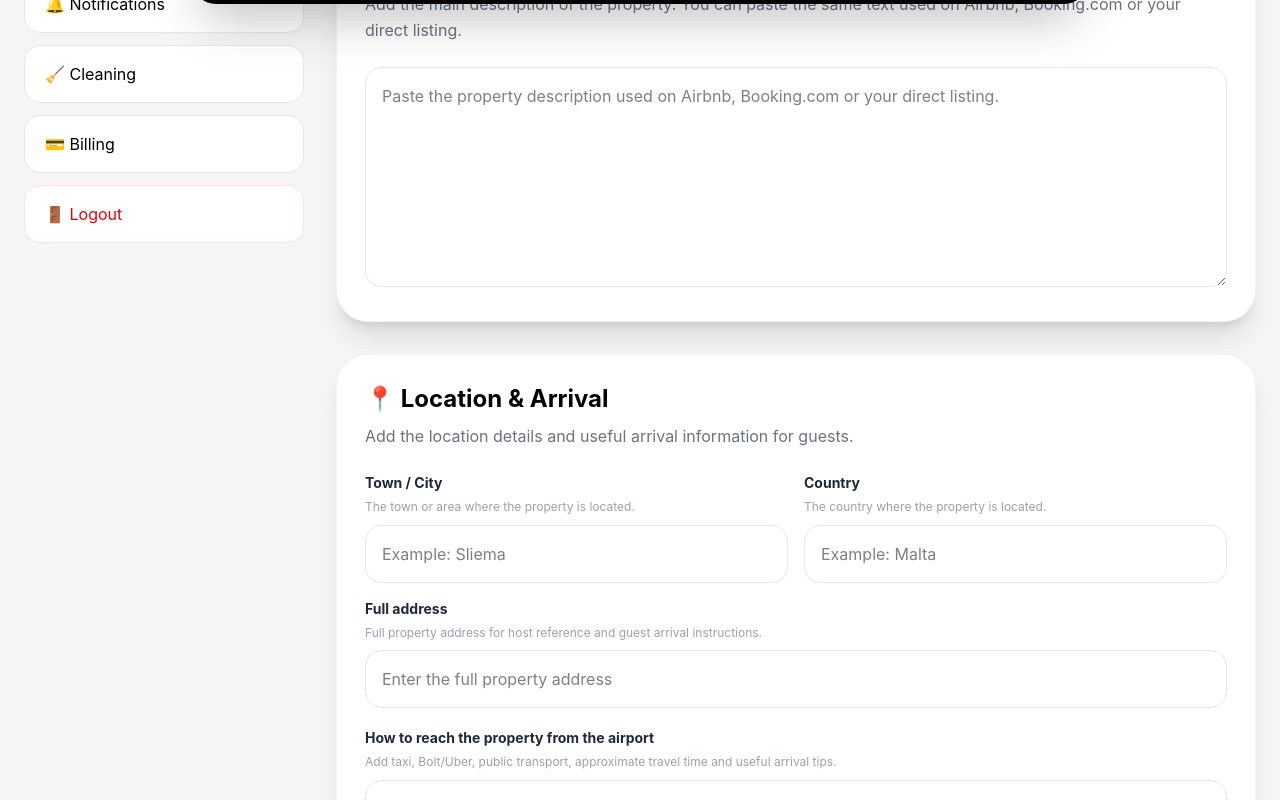
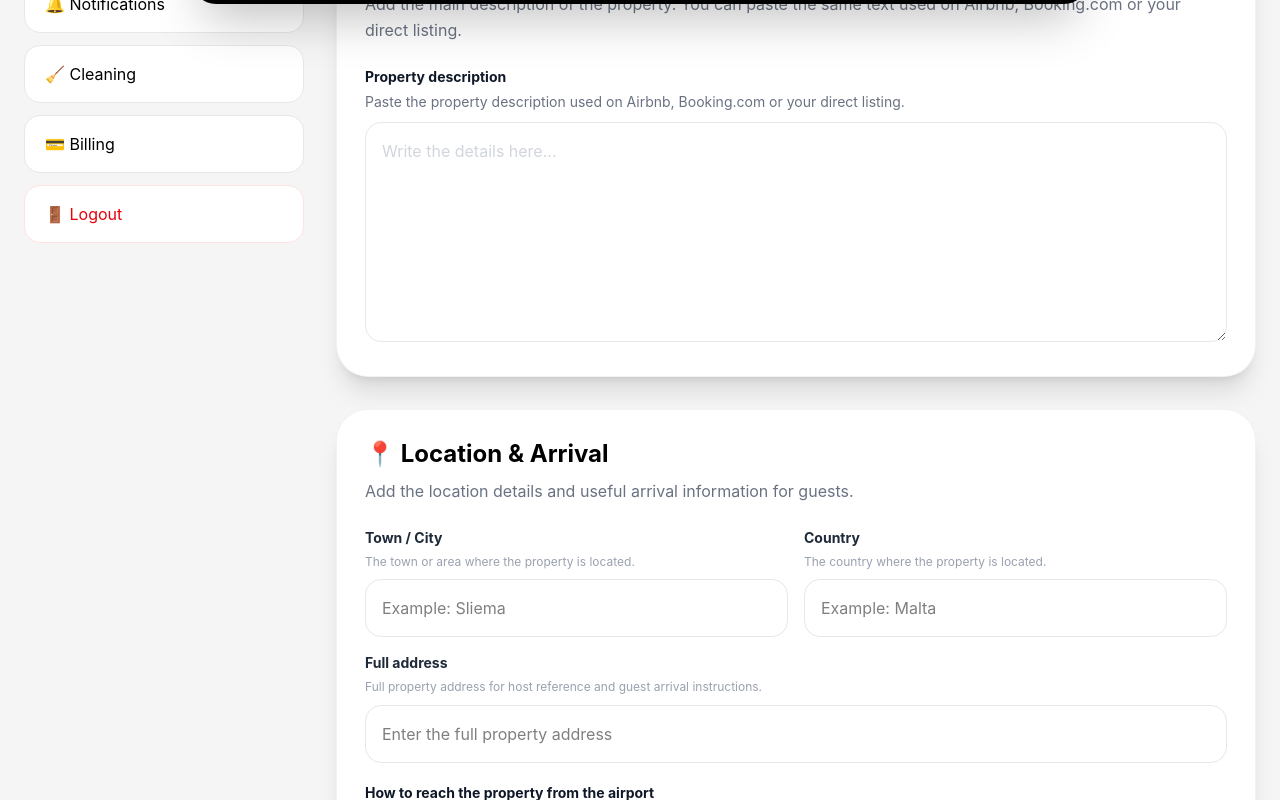
Before and after one commit to Devis84/ai-cohost-project, a Next.js app: page /dashboard in a window 1280 px wide. Shown: the part 780-1580 px from the top of the page. Built offline with nearby package versions, Linux system fonts and the light colour scheme; no server answers.

Commit message:
Fix dashboard textarea labels

```diff
--- a/app/dashboard/page.tsx
+++ b/app/dashboard/page.tsx
@@ -18,7 +18,6 @@ type WelcomeBook = {
   emergency: string;
   checkout_notes: string;
   extra_notes: string;
-
   restaurants: string;
   transport: string;
   local_guide: string;
@@ -104,7 +103,6 @@ function createEmptyKnowledgeBase(): KnowledgeBase {
       emergency: "",
       checkout_notes: "",
       extra_notes: "",
-
       restaurants: "",
       transport: "",
       local_guide: "",
@@ -931,7 +929,7 @@ export default function Dashboard() {
                   />
 
                   <TextArea
-                    placeholder="Paste the property description used on Airbnb, Booking.com or your direct listing."
+                    placeholder="Property description. Paste the property description used on Airbnb, Booking.com or your direct listing."
                     value={knowledgeBase.welcome_book.description}
                     onChange={(value) =>
                       updateWelcomeBook(
@@ -1000,13 +998,8 @@ export default function Dashboard() {
                     />
                   </div>
 
-                  <FieldLabel
-                    title="How to reach the property from the airport"
-                    description="Add taxi, Bolt/Uber, public transport, approximate travel time and useful arrival tips."
-                  />
-
-                  <TextArea
-                    placeholder="Example: From Malta International Airport, the easiest way to reach the apartment is by taxi or Bolt. The journey usually takes around 20–30 minutes depending on traffic. Public transport is also available, but travel time may be longer with luggage."
+                  <TextArea
+                    placeholder="How to reach the property from the airport. Add taxi, Bolt/Uber, public transport, approximate travel time and useful arrival tips."
                     value={knowledgeBase.local_guide.transport_getting_around}
                     onChange={(value) =>
                       updateLocalGuide(
@@ -1148,7 +1141,7 @@ export default function Dashboard() {
                   />
 
                   <TextArea
-                    placeholder="Add the main house rules for this property."
+                    placeholder="House rules. Add the main house rules for this property."
                     value={knowledgeBase.welcome_book.house_rules}
                     onChange={(value) =>
                       updateWelcomeBook(
@@ -1168,7 +1161,7 @@ export default function Dashboard() {
                   />
 
                   <TextArea
-                    placeholder="Add check-out instructions for guests."
+                    placeholder="Check-out instructions. Add check-out instructions for guests."
                     value={knowledgeBase.welcome_book.checkout_notes}
                     onChange={(value) =>
                       updateWelcomeBook(
@@ -1269,7 +1262,7 @@ export default function Dashboard() {
 
                 <div className="space-y-5">
                   <TextArea
-                    placeholder="Amenities available in the apartment."
+                    placeholder="Amenities. Amenities available in the apartment."
                     value={knowledgeBase.welcome_book.amenities}
                     onChange={(value) =>
                       updateWelcomeBook("amenities", value)
@@ -1277,7 +1270,7 @@ export default function Dashboard() {
                   />
 
                   <TextArea
-                    placeholder="General apartment instructions."
+                    placeholder="General apartment instructions. Add general instructions guests should follow while using the apartment."
                     value={knowledgeBase.welcome_book.apartment_instructions}
                     onChange={(value) =>
                       updateWelcomeBook(
@@ -1288,7 +1281,7 @@ export default function Dashboard() {
                   />
 
                   <TextArea
-                    placeholder="Kitchen instructions, appliances, basic supplies and usage notes."
+                    placeholder="Kitchen instructions. Add appliances, basic supplies and usage notes."
                     value={knowledgeBase.welcome_book.kitchen}
                     onChange={(value) =>
                       updateWelcomeBook("kitchen", value)
@@ -1296,7 +1289,7 @@ export default function Dashboard() {
                   />
 
                   <TextArea
-                    placeholder="Washing machine instructions."
+                    placeholder="Washing machine instructions. Explain how guests can use the washing machine."
                     value={knowledgeBase.welcome_book.washing_machine}
                     onChange={(value) =>
                       updateWelcomeBook(
@@ -1307,7 +1300,7 @@ export default function Dashboard() {
                   />
 
                   <TextArea
-                    placeholder="Air conditioning instructions."
+                    placeholder="Air conditioning instructions. Explain how guests should use the air conditioning."
                     value={knowledgeBase.welcome_book.ac}
                     onChange={(value) =>
                       updateWelcomeBook("ac", value)
@@ -1315,7 +1308,7 @@ export default function Dashboard() {
                   />
 
                   <TextArea
-                    placeholder="Boiler / hot water instructions."
+                    placeholder="Boiler / hot water instructions. Explain anything guests should know about hot water."
                     value={knowledgeBase.welcome_book.boiler}
                     onChange={(value) =>
                       updateWelcomeBook("boiler", value)
@@ -1323,7 +1316,7 @@ export default function Dashboard() {
                   />
 
                   <TextArea
-                    placeholder="Trash and recycling instructions."
+                    placeholder="Trash and recycling instructions. Explain rubbish collection, recycling rules and check-out rubbish instructions."
                     value={knowledgeBase.welcome_book.trash}
                     onChange={(value) =>
                       updateWelcomeBook("trash", value)
@@ -1331,7 +1324,7 @@ export default function Dashboard() {
                   />
 
                   <TextArea
-                    placeholder="Towels and linen instructions."
+                    placeholder="Towels and linen instructions. Explain provided towels, linen and extra towel rules."
                     value={knowledgeBase.welcome_book.towels_linen}
                     onChange={(value) =>
                       updateWelcomeBook(
@@ -1342,7 +1335,7 @@ export default function Dashboard() {
                   />
 
                   <TextArea
-                    placeholder="Beach towels instructions."
+                    placeholder="Beach towels instructions. Explain where beach towels are located and how guests may use them."
                     value={knowledgeBase.welcome_book.beach_towels}
                     onChange={(value) =>
                       updateWelcomeBook(
@@ -1353,7 +1346,7 @@ export default function Dashboard() {
                   />
 
                   <TextArea
-                    placeholder="Parking information."
+                    placeholder="Parking information. Explain parking availability, limitations and useful parking notes."
                     value={knowledgeBase.welcome_book.parking}
                     onChange={(value) =>
                       updateWelcomeBook("parking", value)
@@ -1361,7 +1354,7 @@ export default function Dashboard() {
                   />
 
                   <TextArea
-                    placeholder="Emergency information visible to guests."
+                    placeholder="Emergency information. Add emergency information visible to guests."
                     value={knowledgeBase.welcome_book.emergency}
                     onChange={(value) =>
                       updateWelcomeBook("emergency", value)
@@ -1369,7 +1362,7 @@ export default function Dashboard() {
                   />
 
                   <TextArea
-                    placeholder="Extra house notes for this property."
+                    placeholder="Extra house notes. Add extra notes specific to this property."
                     value={knowledgeBase.welcome_book.extra_notes}
                     onChange={(value) =>
                       updateWelcomeBook("extra_notes", value)
@@ -1561,7 +1554,7 @@ export default function Dashboard() {
                   />
 
                   <TextArea
-                    placeholder="Additional AI notes."
+                    placeholder="Additional AI notes. Add any additional instruction for the AI concierge."
                     value={
                       knowledgeBase.ai_training.additional_notes
                     }
@@ -1616,16 +1609,44 @@ function TextArea({
   onChange: (value: string) => void;
   large?: boolean;
 }) {
+  const helperText = placeholder.trim();
+
+  const firstDotIndex = helperText.indexOf(".");
+
+  const title =
+    firstDotIndex > 0
+      ? helperText.slice(0, firstDotIndex).trim()
+      : helperText;
+
+  const description =
+    firstDotIndex > 0
+      ? helperText.slice(firstDotIndex + 1).trim()
+      : "";
+
   return (
+    <div className="space-y-2">
+      <div>
+        <label className="block text-sm font-bold text-gray-900">
+          {title}
+        </label>
+
+        {description && (
+          <p className="text-sm text-gray-500 leading-relaxed mt-1">
+            {description}
+          </p>
+        )}
+      </div>
+
       <textarea
-      className={`w-full border border-gray-200 rounded-2xl p-4 ${
+        className={`w-full border border-gray-200 rounded-2xl p-4 text-gray-900 placeholder:text-gray-300 ${
           large ? "min-h-[220px]" : "min-h-[150px]"
         }`}
-      placeholder={placeholder}
+        placeholder="Write the details here..."
         value={value}
         onChange={(event) =>
           onChange(event.target.value)
         }
       />
-  );
-}
+    </div>
+  );
+}
```
Lines whose indentation alone changed are shown as unchanged.
